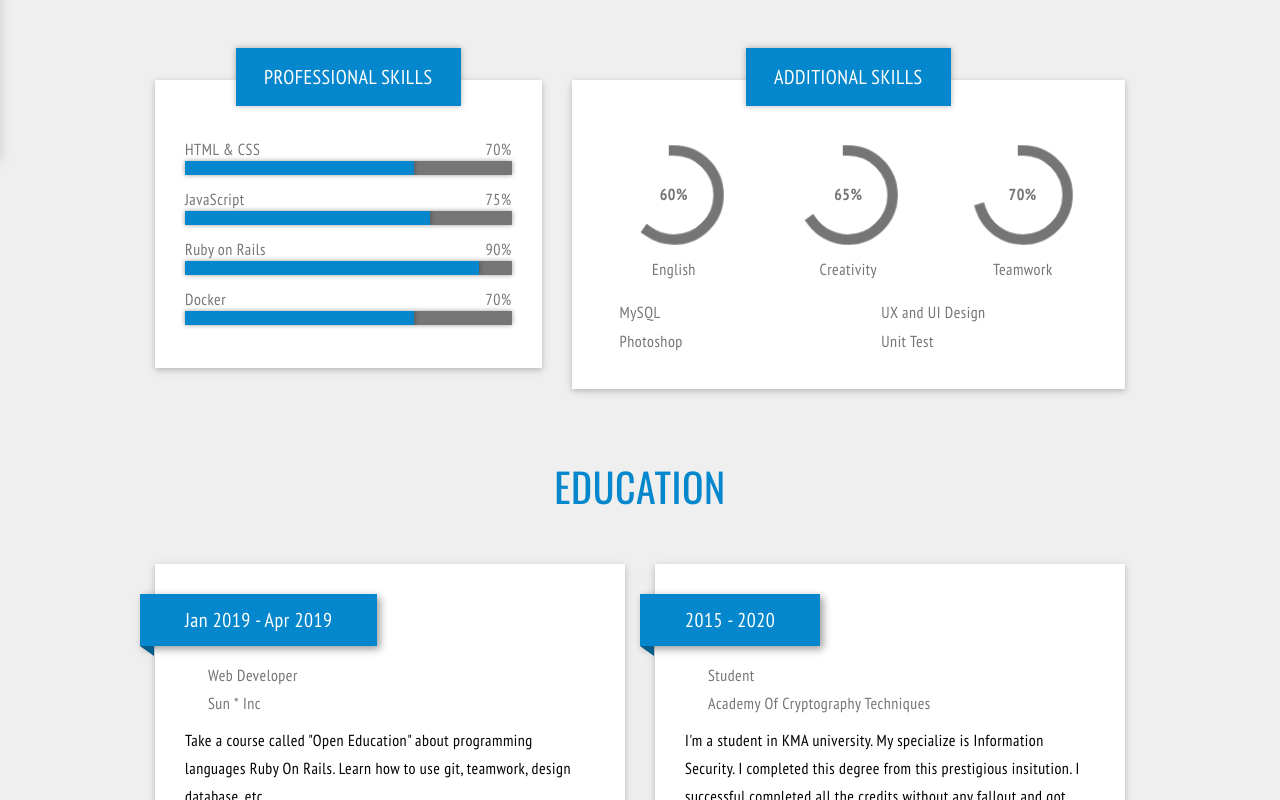
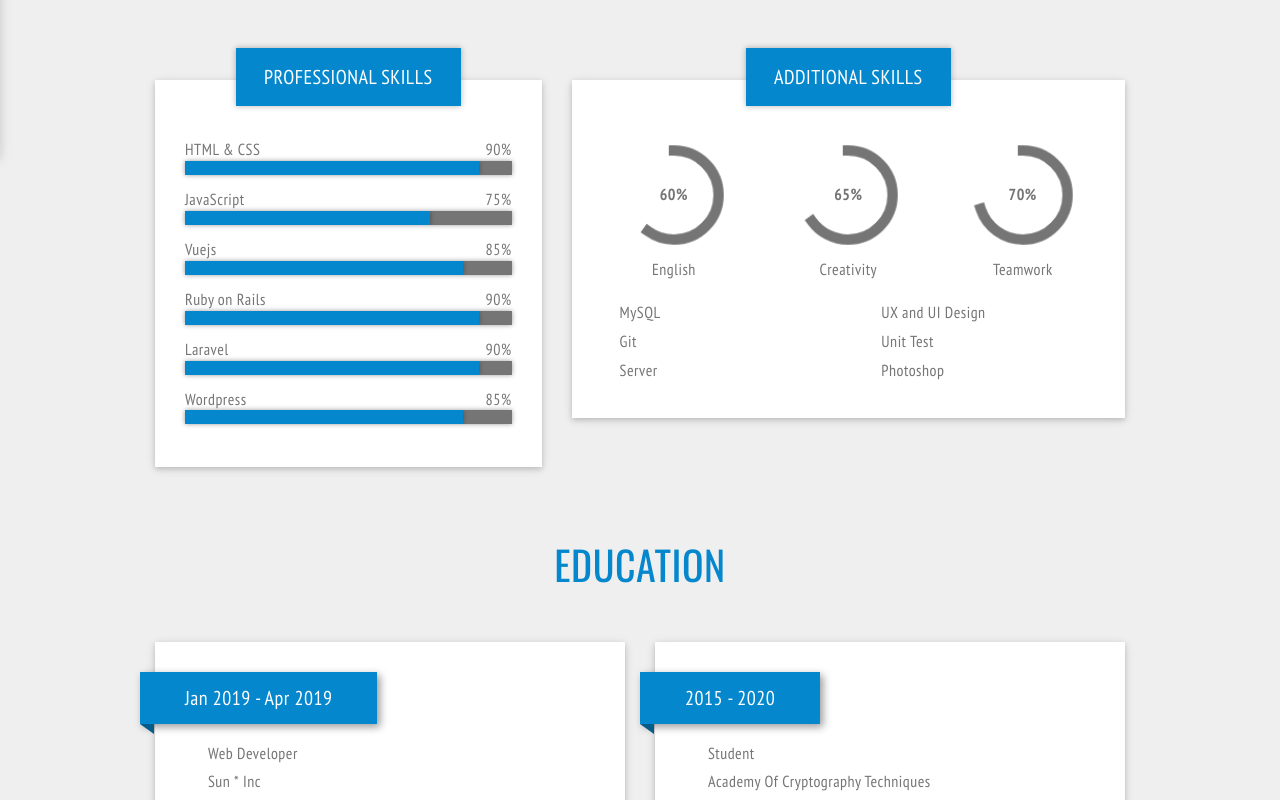
Before and after one commit to ngoctuanit07/mycv, a React (Create React App) app: page / in a window 1280 px wide. Shown: the part 640-1440 px from the top of the page. Built offline with nearby package versions, Linux system fonts and the light colour scheme; a web font is replaced by a local one.

Commit message:
cap nhat thong tin

```diff
--- a/src/components/molecules/SocialLinks/index.tsx
+++ b/src/components/molecules/SocialLinks/index.tsx
@@ -6,7 +6,7 @@ const SocialLinks: React.FC = () => {
     <LinkDiv>
       <ul>
         <li>
-          <a href="https://www.facebook.com/phong.truong.71216141">
+          <a href="https://www.facebook.com/johnnguyenweb/">
             <i className="fa fa-facebook"></i>
           </a>
         </li>
--- a/src/components/organisms/About/views/index.tsx
+++ b/src/components/organisms/About/views/index.tsx
@@ -52,7 +52,7 @@ const About: React.FC = () => {
                     </li>
                     <li className="li-info">
                       <span className="title-info">Website</span>
-                      <span className="info">https://iamphong.github.io/mycv</span>
+                      <span className="info">https://cv.johnnguyenn.com/</span>
                     </li>
                     <li className="li-info">
                       <span className="title-info">Nationality</span>
--- a/src/components/organisms/Contact/views/index.tsx
+++ b/src/components/organisms/Contact/views/index.tsx
@@ -15,19 +15,19 @@ const Contact: React.FC = () => {
               <span className="info-icon"
                 ><i className="fa fa-map-marker"></i
               ></span>
-              <span className="info-text">Tan Trieu, Thanh Tri, Ha Noi</span>
+              <span className="info-text">Tam thang,Cu jut,Dak Nong</span>
             </div>
             <div className="email">
               <span className="info-icon"><i className="fa fa-envelope"></i></span>
-              <span className="info-text">truongvanphong97@gmail.com</span>
+              <span className="info-text">tuannguyen0719@gmail.com</span>
             </div>
             <div className="telephone">
               <span className="info-icon"><i className="fa fa-phone"></i></span>
-              <span className="info-text">+8491 649 3490</span>
+              <span className="info-text">+84984 350 829</span>
             </div>
             <div className="website">
               <span className="info-icon"><i className="fa fa-link"></i></span>
-              <span className="info-text">iamPhong.github.io/mycv</span>
+              <span className="info-text">https://cv.johnnguyenn.com/</span>
             </div>
           </div>
         </div>
--- a/src/components/organisms/Skill/views/index.tsx
+++ b/src/components/organisms/Skill/views/index.tsx
@@ -15,13 +15,13 @@ const Skill: React.FC = () => {
             <div className="skill">
               <div className="title-progress">
                 <span className="skill-name">HTML & CSS</span>
-                <span className="skill-value">70%</span>
+                <span className="skill-value">90%</span>
               </div>
               <div className="progress">
                   <div className="progress-bar progress1"
-                        role="progressbar" aria-valuenow={70}
+                        role="progressbar" aria-valuenow={90}
                         aria-valuemin={0} aria-valuemax={100}
-                        style={{width: "70%"}}
+                        style={{width: "90%"}}
                         >
                   </div>
               </div>
@@ -44,6 +44,22 @@ const Skill: React.FC = () => {
             </div>
             <div className="skill">
               <div className="title-progress">
+                <span className="skill-name">Vuejs</span>
+                <span className="skill-value">85%</span>
+              </div>
+              <div className="progress">
+                  <div className="progress-bar progress3"
+                        role="progressbar"
+                        aria-valuenow={85}
+                        aria-valuemin={0}
+                        aria-valuemax={100}
+                        style={{width: "85%"}}
+                        >
+                  </div>
+              </div>
+            </div>
+            <div className="skill">
+              <div className="title-progress">
                 <span className="skill-name">Ruby on Rails</span>
                 <span className="skill-value">90%</span>
               </div>
@@ -60,16 +76,32 @@ const Skill: React.FC = () => {
             </div>
             <div className="skill">
               <div className="title-progress">
-                <span className="skill-name">Docker</span>
-                <span className="skill-value">70%</span>
+                <span className="skill-name">Laravel</span>
+                <span className="skill-value">90%</span>
               </div>
               <div className="progress">
-                  <div className="progress-bar progress5"
+                  <div className="progress-bar progress4"
                         role="progressbar"
-                        aria-valuenow={70}
+                        aria-valuenow={90}
                         aria-valuemin={0}
                         aria-valuemax={100}
-                        style={{width: "70%"}}
+                        style={{width: "90%"}}
+                        >
+                  </div>
+              </div>
+            </div>
+            <div className="skill">
+              <div className="title-progress">
+                <span className="skill-name">Wordpress</span>
+                <span className="skill-value">85%</span>
+              </div>
+              <div className="progress">
+                  <div className="progress-bar progress4"
+                        role="progressbar"
+                        aria-valuenow={85}
+                        aria-valuemin={0}
+                        aria-valuemax={100}
+                        style={{width: "85%"}}
                         >
                   </div>
               </div>
@@ -131,8 +163,13 @@ const Skill: React.FC = () => {
                     </div>
                     <div className="skill">
                       <i className="fa fa-check-square-o" aria-hidden="true"></i>
-                      <span>Photoshop</span>
+                      <span>Git</span>
                     </div>
+                    <div className="skill">
+                      <i className="fa fa-check-square-o" aria-hidden="true"></i>
+                      <span>Server</span>
+                    </div>
+
                   </div>
                 </div>
                 <div className="col-sm-6">
@@ -144,6 +181,10 @@ const Skill: React.FC = () => {
                     <div className="skill">
                       <i className="fa fa-check-square-o" aria-hidden="true"></i>
                       <span>Unit Test</span>
+                    </div>
+                    <div className="skill">
+                      <i className="fa fa-check-square-o" aria-hidden="true"></i>
+                      <span>Photoshop</span>
                     </div>
                   </div>
                 </div>
```
